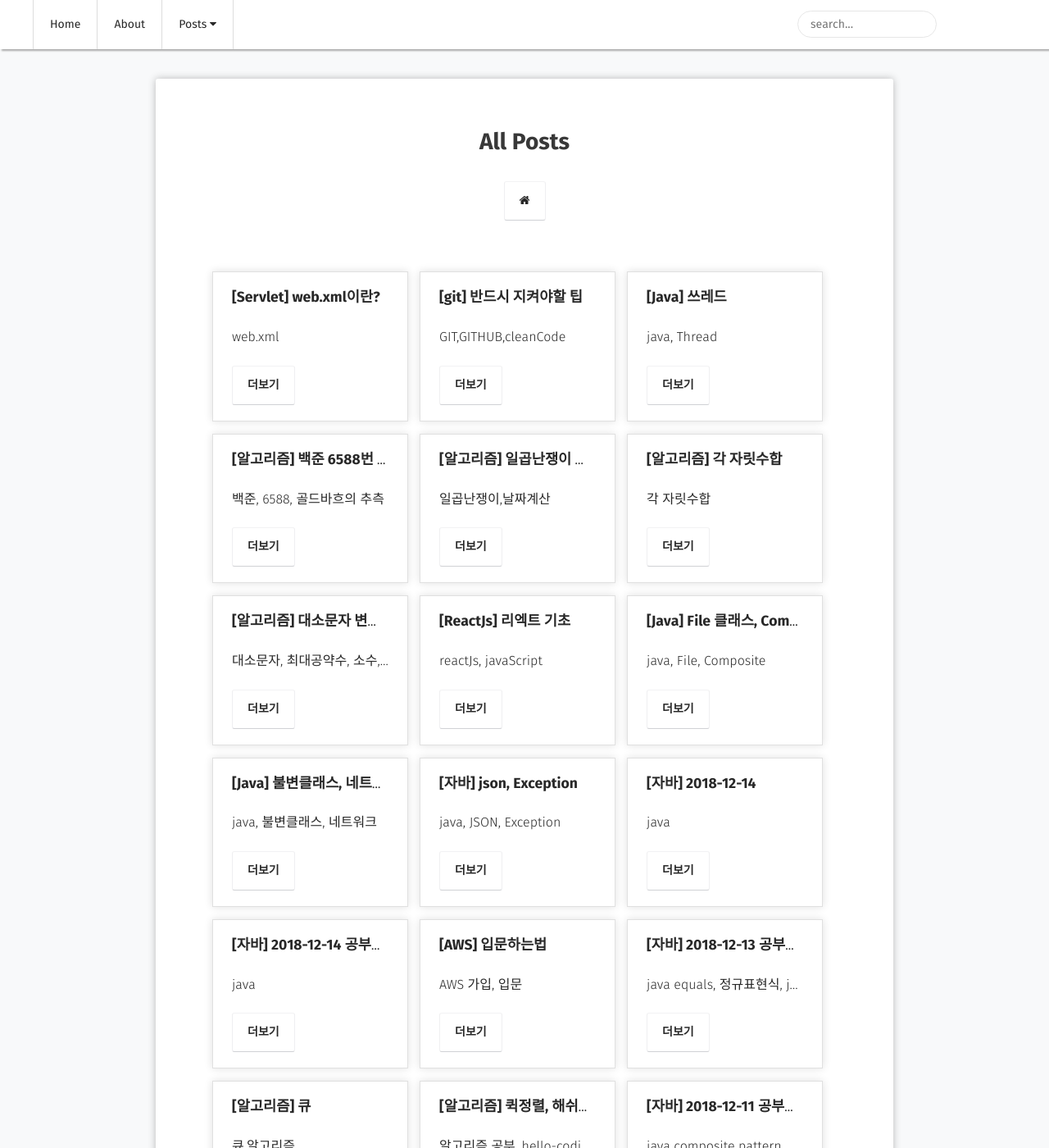
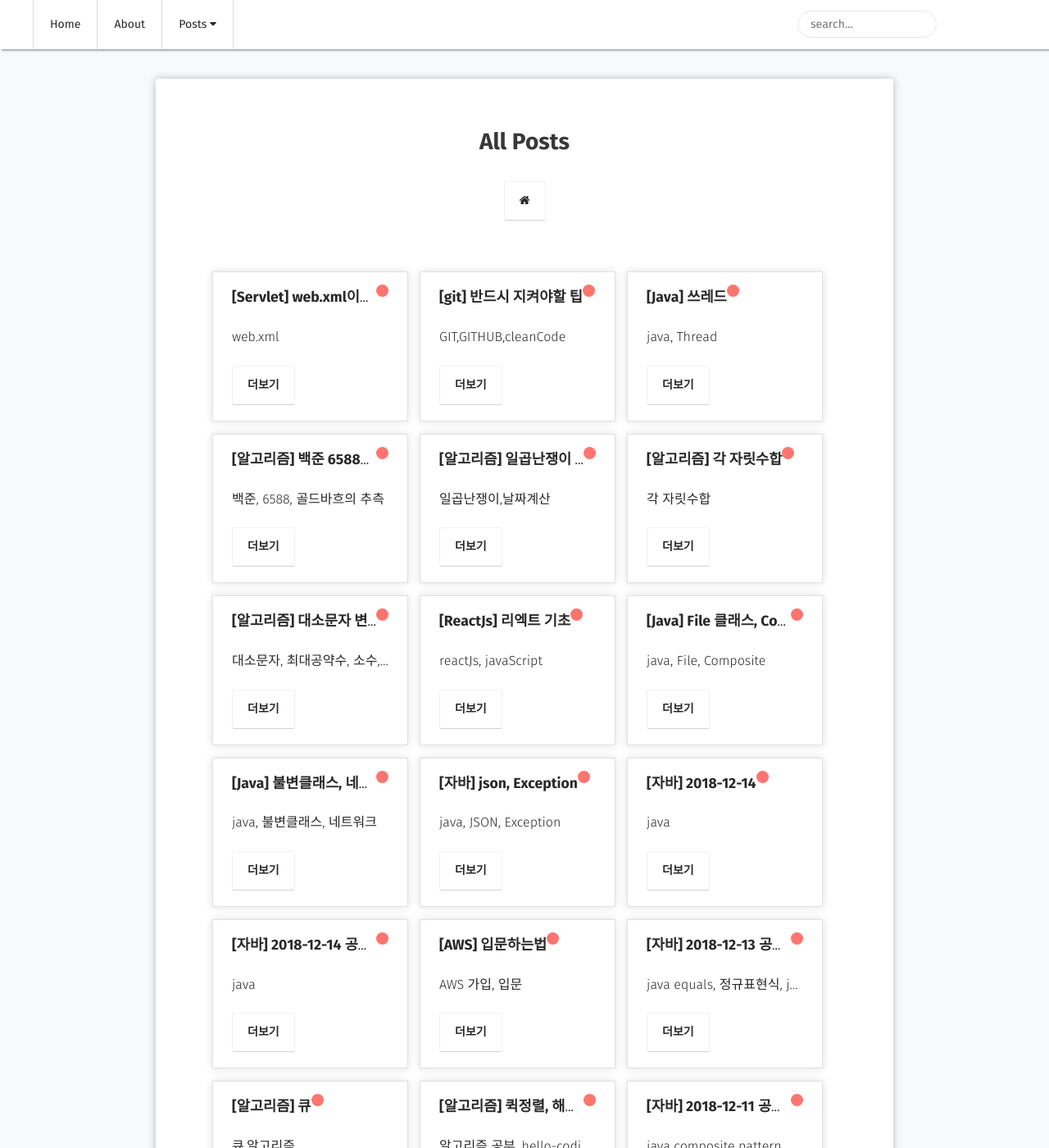
Before and after one commit to choiwono/choiwono.github.io, a Jekyll site: the page built from posts/index.md, in a window 1280 px wide and 1400 px high. Shown: the whole window at 82% size. Built offline with Jekyll 4.4.1, drawn with Linux system fonts in a browser that asks for light colours; some web fonts are replaced.

Commit message:
#19.01.07 블로그 ui 수정완료

```diff
--- a/_layouts/post-list.html
+++ b/_layouts/post-list.html
@@ -32,6 +32,7 @@ layout: compress
                             <img src="https://coverfiles.alphacoders.com/443/44333.jpg" style="height:100px; width:100%;"/>
                         </li>-->
                         <li>
+                            <span class="post-meta"></span>
                             <a class="zoombtn" href="{{ site.url }}{{ post.url }}">{{ post.title }}</a>
                             <p>{{ post.excerpt }}</p>
                             <a href="{{ site.url }}{{ post.url }}" class="btn zoombtn">더보기</a>
--- a/_sass/typography.scss
+++ b/_sass/typography.scss
@@ -35,6 +35,15 @@
 h3.title a {
 	color: $color_shark;
 	text-decoration: none;
+}
+.post-meta {
+	background: #FF746F;
+	content:"";
+	display: block;
+    width: 15px;
+    height: 15px;
+    border-radius: 50%;
+    float: right;
 }
 
 // post list
```
